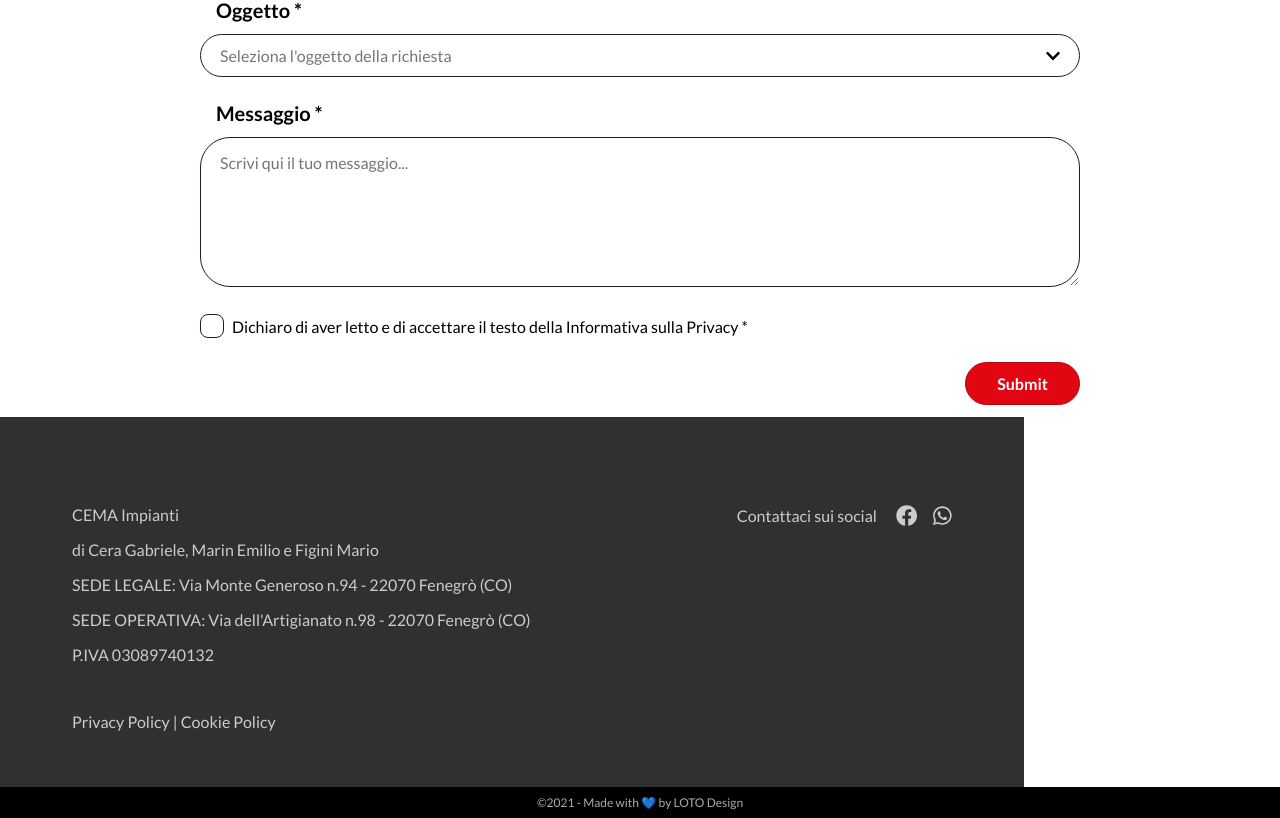
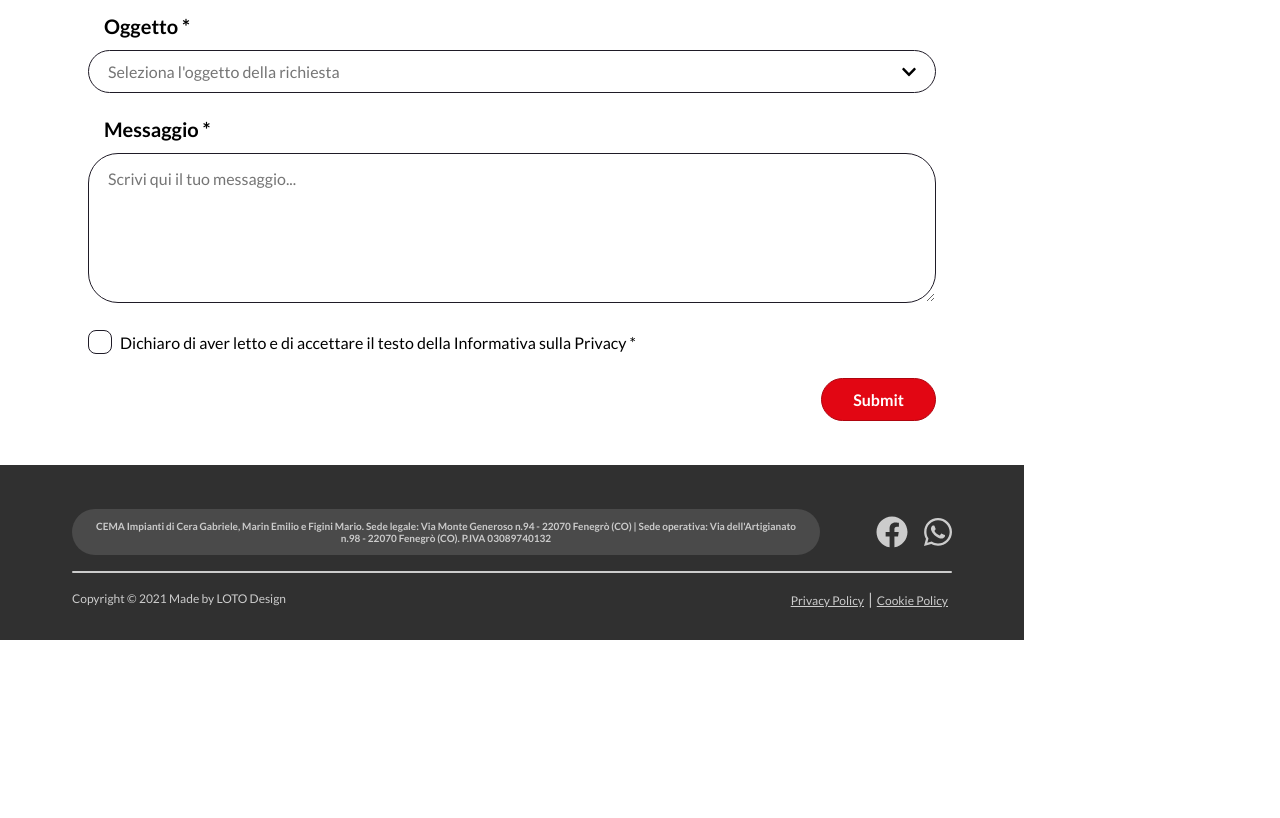
Before and after one commit to LOTO-gpolli/CEMA-impianti, a Next.js app: page / in a window 1280 px wide. Shown: the part 4003-4821 px from the top of the page. After the commit the page ends 4643 px from the top, so only its background shows below. Built offline with nearby package versions, Linux system fonts and the light colour scheme.

Commit message:
feat: improve footer style

```diff
--- a/components/Contact/Contact.jsx
+++ b/components/Contact/Contact.jsx
@@ -1,15 +1,17 @@
 import SectionHeading from '../SectionHeading/SectionHeading';
 import ContactForm from '../ContactForm/ContactForm';
 
+import styles from './Contact.module.css';
+
 const Contact = () => {
   return (
-    <>
+    <section className={`${styles['contact']}`}>
       <SectionHeading
         title="Contatti"
         subtitle="Lorem ipsum dolor sit amet, consectetur adipiscing elit. Suspendisse varius tempor lorem sed congue."
       />
       <ContactForm />
-    </>
+    </section>
   );
 }
 
--- /dev/null
+++ b/components/Contact/Contact.module.css
@@ -0,0 +1,3 @@
+.contact {
+  padding-bottom: 2rem;
+}
--- a/components/ContactForm/ContactForm.module.css
+++ b/components/ContactForm/ContactForm.module.css
@@ -1,6 +1,4 @@
 .contact-form {
-  max-width: 1024px;
-  padding: 0 3.5rem;
   margin: 0 auto;
 }
 
--- a/components/Copyright/Copyright.js
+++ /dev/null
@@ -1,15 +0,0 @@
-import styles from '../Copyright/Copyright.module.css';
-
-const Copyright = () => {
-  return (
-    <div className={`${styles['footer__copyright']} ${styles['copyright']}`}>
-      <p className={`${styles['copyright__text']}`}>
-        &copy;
-        <span className={`${styles['copyright__year']}`}>{new Date().getFullYear()}</span>
-        <span className={`${styles['copyright__author']}`}> - Made with 💙 by LOTO Design</span>
-      </p>
-    </div>
-  );
-};
-
-export default Copyright;
--- a/components/Copyright/Copyright.module.css
+++ /dev/null
@@ -1,10 +0,0 @@
-.footer__copyright {
-  position: absolute;
-  width: 100vw;
-  padding: 0.5rem 0;
-  background-color: #000;
-  font-size: 12px;
-  text-align: center;
-  color: #aaa;
-  justify-content: center;
-}
--- a/components/Footer/Footer.js
+++ b/components/Footer/Footer.js
@@ -7,40 +7,37 @@ const Footer = () => {
   return (
     <>
       <footer className={`${styles['footer']}`}>
-        <div className={`${styles['footer__company-info']}`}>
-          <p className={styles['footer__company-name']}>CEMA Impianti</p>
-          <p className={styles['footer__company-owners']}>
-            di Cera Gabriele, Marin Emilio e Figini Mario
-          </p>
-          <p className={styles['footer__company-address']}>
-            SEDE LEGALE: Via Monte Generoso n.94 - 22070 Fenegrò (CO)
-          </p>
-          <p className={styles['footer__company-address']}>
-            SEDE OPERATIVA: Via dell'Artigianato n.98 - 22070 Fenegrò (CO)
-          </p>
-          <p className={styles['footer__company-fiscal-code']}>P.IVA 03089740132</p>
-        </div>
-
-        <div className={`${styles['footer__company-social']}`}>
-          <p>
-            Contattaci sui social{' '}
+        <div className={`${styles['footer__row']}`}>
+          <div className={`${styles['footer__other-info']}`}>
+            <p>CEMA Impianti di Cera Gabriele, Marin Emilio e Figini Mario. Sede legale: Via Monte Generoso n.94 - 22070 Fenegrò (CO) | Sede operativa: Via dell'Artigianato n.98 - 22070 Fenegrò (CO). P.IVA 03089740132</p>            {/* <p>P.IVA 03089740132</p> */}
+          </div>
+          <div className={`${styles['footer__socials']}`}>
             <FontAwesomeIcon
               icon={faFacebook}
-              size="lg"
+              size="2x"
               className={`${styles['footer__social-icon']}`}
             />
             <FontAwesomeIcon
               icon={faWhatsapp}
-              size="lg"
+              size="2x"
               className={`${styles['footer__social-icon']}`}
             />
-          </p>
+          </div>
         </div>
-        <div className={`${styles['footer__privacy-cookie']}`}>
-          <p>
-            <a>Privacy Policy</a>
-            <a> | Cookie Policy</a>
-          </p>
+        <div className={`${styles['footer__separator']}`}></div>
+        <div className={`${styles['footer__row']}`}>
+          <div className={`${styles['footer__copyright']}`}>
+            <p className={`${styles['copyright__text']}`}>
+              Copyright &copy;
+              <span className={`${styles['copyright__year']}`}> {new Date().getFullYear()}</span>
+              <span className={`${styles['copyright__author']}`}> Made by LOTO Design</span>
+            </p>
+          </div>
+          <div className={`${styles['footer__policies']}`}>
+            <a className={`${styles['footer__policy']}`}>Privacy Policy</a>
+            <span>|</span>
+            <a className={`${styles['footer__policy']}`}>Cookie Policy</a>
+          </div>
         </div>
       </footer>
     </>
--- a/components/Footer/Footer.module.css
+++ b/components/Footer/Footer.module.css
@@ -1,33 +1,62 @@
 .footer {
   display: flex;
+  flex-direction: column;
   flex-wrap: wrap;
   color: #ccc;
-  padding: 3rem;
+  padding-top: 2.75rem;
+  padding-bottom: 2rem;
   background-color: #303030;
   justify-content: space-between;
 }
 
-.footer p {
-  padding: 0.5rem;
+.footer__row {
+  display: flex;
+  justify-content: space-between;
+  align-items: center;
 }
 
-.footer__company-info {
-  margin-top: 2rem;
-  padding: 0 1rem;
-}
-
-.footer__company-social {
-  margin-top: 2rem;
-  padding: 0 1rem;
-}
-
-.footer__privacy-cookie {
-  cursor: pointer;
-  margin-top: 2rem;
-  padding: 0 1rem;
+.footer__socials {
+  display: flex;
+  justify-content: center;
+  padding-left: 1rem;
 }
 
 .footer__social-icon {
-  margin-left: 1rem;
-  cursor: pointer;
+  margin: 0 0.5rem;
 }
+
+.footer__social-icon:first-child {
+  margin-left: 0;
+}
+
+.footer__social-icon:last-child {
+  margin-right: 0;
+}
+
+.footer__other-info {
+  width: 85%;
+  padding: calc(0.75rem - 1px) 1rem;
+  background-color: #4a4a4a;
+  font-size: 0.625rem;
+  font-weight: bold;
+  text-align: center;
+  border-radius: 30px;
+}
+
+.footer__separator {
+  width: 100%;
+  height: 2px;
+  margin: 1rem 0;
+  background-color: #ccc;
+  border-radius: 2px;
+}
+
+.footer__copyright {
+  font-size: 0.75rem;
+}
+
+.footer__policy {
+  padding: 0 0.25rem;
+  font-size: 0.75rem;
+  text-decoration: underline;
+}
--- a/pages/index.js
+++ b/pages/index.js
@@ -6,7 +6,6 @@ import Team from '../components/Team/Team';
 import Timeline from '../components/Timeline/Timeline';
 import Contact from '../components/Contact/Contact';
 import Footer from '../components/Footer/Footer';
-import Copyright from '../components/Copyright/Copyright';
 import Services from '../components/Services/Services';
 
 export default function Home() {
@@ -20,7 +19,6 @@ export default function Home() {
       <Timeline />
       <Contact />
       <Footer />
-      <Copyright />
     </>
   );
 }
```
Also changed, not shown: public/images/logo small.png (added), public/images/logo.png (added).
